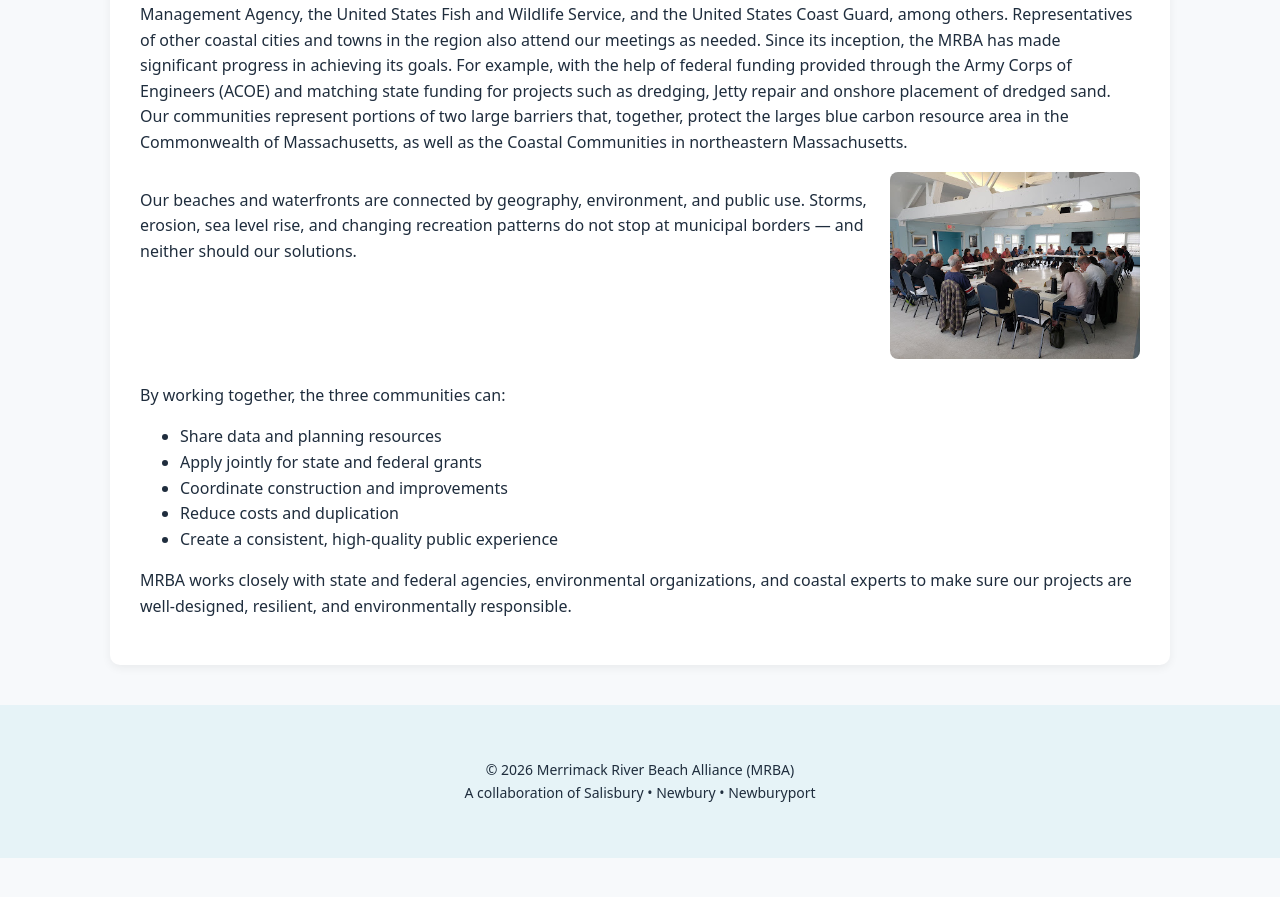
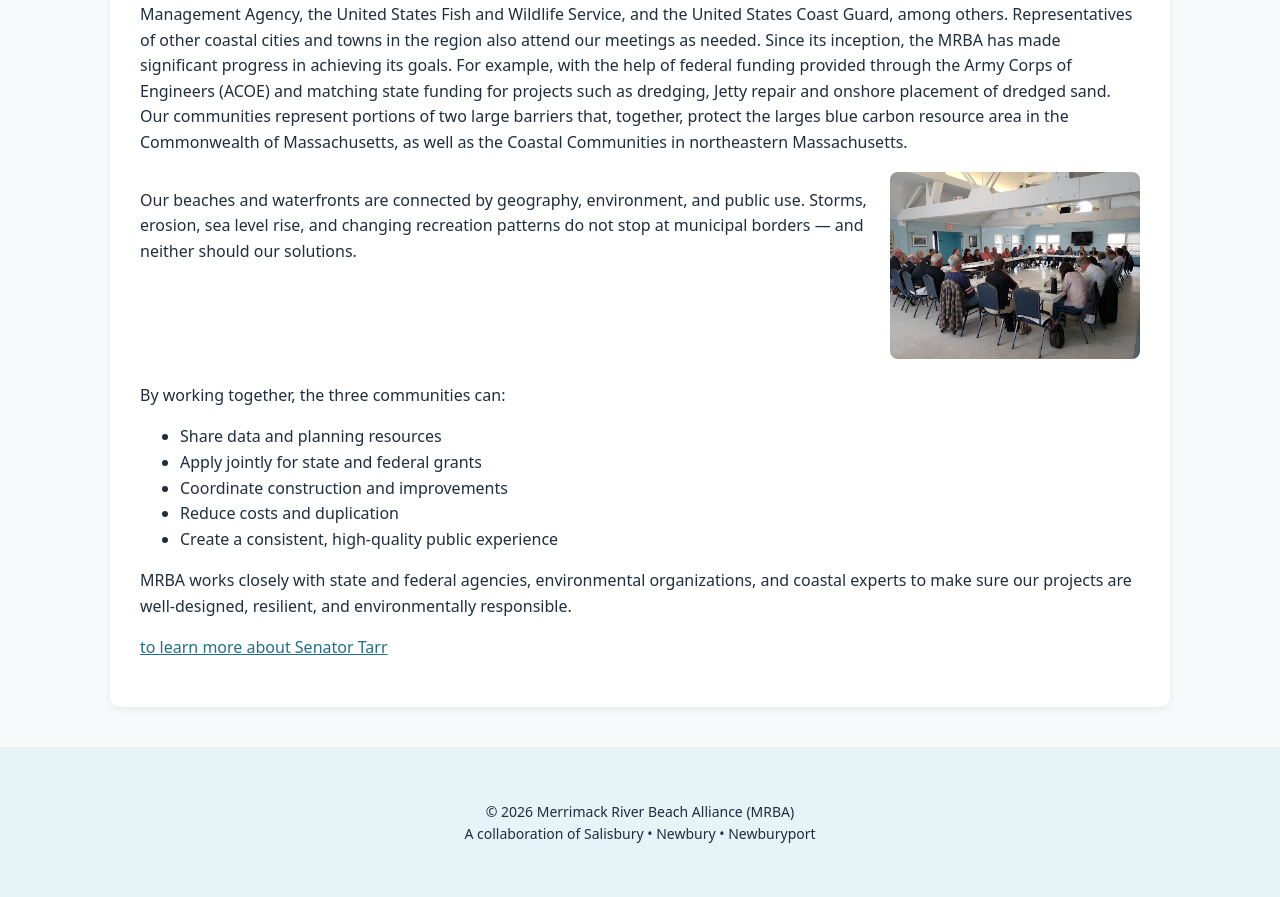
Before and after one commit to MAMRBAGOV/mamrba.gov, a Jekyll site: the page built from about.md, in a window 1280 px wide and 900 px high, scrolled down 943 px. Shown: the top 897 px of the window. Built offline with Jekyll 4.4.1, drawn with Linux system fonts in a browser that asks for light colours; before the commit the page ends 1801 px from its top, so only the background shows below that.

Commit message:
Update about.md

```diff
--- a/about.md
+++ b/about.md
@@ -28,3 +28,6 @@ By working together, the three communities can:
 - Create a consistent, high-quality public experience
 
 MRBA works closely with state and federal agencies, environmental organizations, and coastal experts to make sure our projects are well-designed, resilient, and environmentally responsible.
+
+
+<a href="https://www.tarrtalk.com" target="_blank">to learn more about Senator Tarr</a>
```
